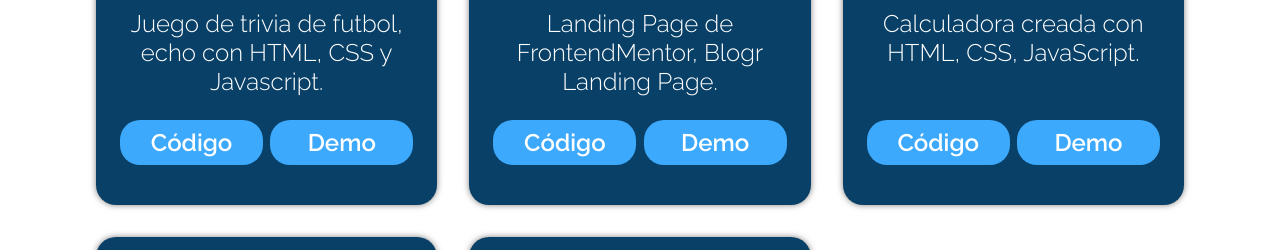
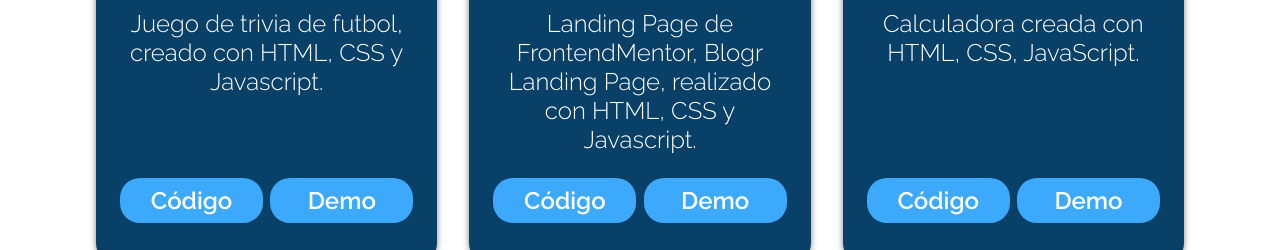
Before and after one commit to diegoAlexandre17/Portfolio-personal, a plain HTML site: page index.html in a window 1280 px wide. Shown: the part 3264-3514 px from the top of the page. Drawn offline with Linux system fonts and the light colour scheme.

Commit message:
corrigiendo errores

```diff
--- a/index.html
+++ b/index.html
@@ -233,7 +233,7 @@
               alt="juego de futbol"
             />
             <p class="card__description">
-              Juego de trivia de futbol, echo con HTML, CSS y Javascript.
+              Juego de trivia de futbol, creado con HTML, CSS y Javascript.
             </p>
             <div class="card__btns">
               <a
@@ -258,7 +258,8 @@
               alt="juego de futbol"
             />
             <p class="card__description">
-              Landing Page de FrontendMentor, Blogr Landing Page.
+              Landing Page de FrontendMentor, Blogr Landing Page, realizado con
+              HTML, CSS y Javascript.
             </p>
             <div class="card__btns">
               <a
```
